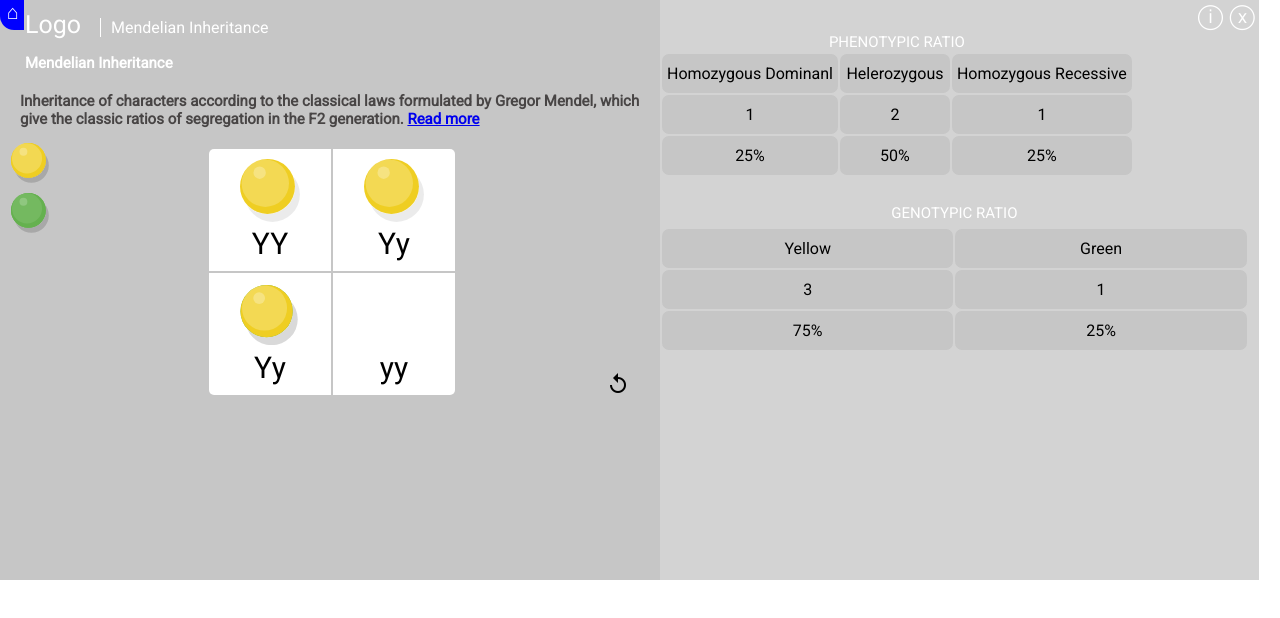
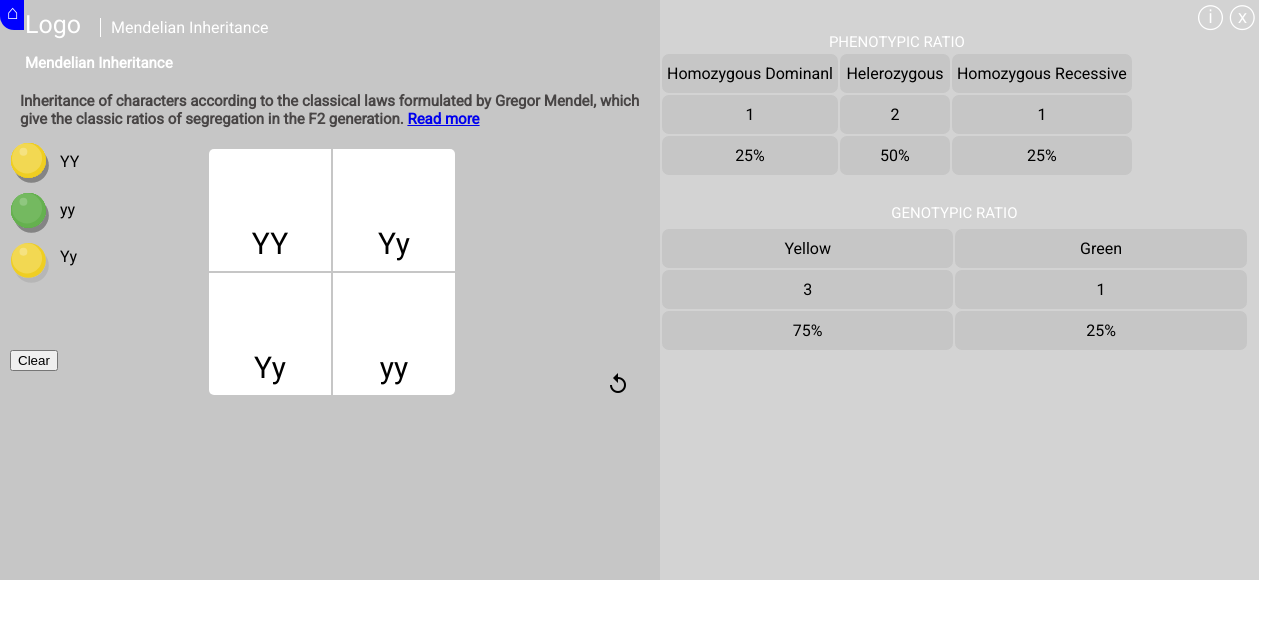
Before and after one commit to willyci/Mendelian-Inheritance, a plain HTML site: page index.html in a window 1280 px wide. Drawn offline with nearby package versions, Linux system fonts and the light colour scheme.

Commit message:
add user selection function

```diff
--- a/css/main.css
+++ b/css/main.css
@@ -75,6 +75,60 @@ body{
 
 #ypea1, #ypea2, #ypea3, #ypea4, #ypea5 {
 	position:absolute;
+}
+
+
+#ypea_click_1  {
+	position:absolute;
+}
+#ypea_click_1 > p {
+	position: absolute;
+    margin-left: 50px;
+    margin-top: -35px;
+}
+#ypeas_click_1_svg{
+	width:40px;
+	height:40px;
+	padding-top:10px;
+}
+
+
+#ypea_click_2{
+	position: absolute;
+	margin-top:100px;
+}
+#ypea_click_2> p {
+	position: absolute;
+    margin-left: 50px;
+    margin-top: -40px;
+}
+#ypeas_click_2_svg{
+	width:40px;
+	height:40px;
+	padding-top:10px;
+}
+
+
+#gpea_click_3 {
+	position: absolute;
+	margin-top:50px;
+}
+#gpea_click_3 > p {
+	position: absolute;
+    margin-left: 50px;
+    margin-top: -37px;
+}
+
+#gpeas_click_3_svg{
+	width:40px;
+	height:40px;
+	padding-top:10px;
+}
+
+
+#clear_bt{
+	top: 350px;
+    position: absolute;
 }
 
 .replay_bt {
--- a/index.html
+++ b/index.html
@@ -40,8 +40,10 @@
             <span id="ypea3" style="" tooltip="" flow="down"><img id="ypea_svg3" src="img/yellow_pea.svg" alt="yellow pea, has YY alleles"  /></span>
             <span id="ypea4" style="" tooltip="" flow="down"><img id="ypea_svg4" src="img/yellow_pea.svg" alt="yellow pea, has YY alleles"  /></span>
             <span id="gpea4" style="" tooltip="" flow="down"><img id="gpea_svg4" src="img/green_pea.svg" alt="green pea, has YY alleles"  /></span>
-            <span id="ypea5" style="" tooltip="has YY alleles" flow="right"><img id="ypea_svg5" src="img/yellow_pea.svg" alt="yellow pea, has YY alleles"   /></span>
-            <span id="gpea5" style="" tooltip="has yy alleles" flow="right"><img id="gpea_svg5" src="img/green_pea.svg" alt="green pea, has YY alleles" /></span>
+            <span id="ypea_click_1" style="" ><img id="ypeas_click_1_svg" src="img/yellow_pea.svg" alt="yellow pea, has YY alleles"  onclick="selectPea(1)" /><p>YY</p></span>
+            <span id="ypea_click_2" style="" ><img id="ypeas_click_2_svg" src="img/yellow_pea.svg" alt="yellow pea, has Yy alleles"  onclick="selectPea(3)"  /><p>Yy</p></span>
+            <span id="gpea_click_3" style="" ><img id="gpeas_click_3_svg" src="img/green_pea.svg" alt="green pea, has YY alleles"  onclick="selectPea(2)" /><p>yy</p></span>
+			<button id="clear_bt" onclick="reset_all()">Clear</button>
          </div>
          <table class="table_pea" style="">
             <tbody>
--- a/js/main.js
+++ b/js/main.js
@@ -86,6 +86,53 @@ function pea_animate_4(){
 }
 
 
+// on user click on pea
+var s1 = 0;
+function selectPea( which ) {
+	log('selected ' + which );
+
+	//
+	if(s1==0){
+		s1= which;
+		log('got first one '+s1);
+		return;
+	}
+
+	else if ( s1 != 0 ) {
+		log('got second one ' + which + " reset s1");
+
+		var str = (s1*10+which).toString().split('').sort();
+		log('you got '+str);
+
+		switch (str.toString()) {
+			case '1,1' : log('YY 1');
+			break;
+			case '1,2' : log('YY 2');
+			break;
+			case '1,3' : log('YY 3');
+			break;
+			case '2,2' : log('YY 4');
+			break;
+			case '2,3' : log('YY 5');
+			break;
+			case '3,3' : log('yy 6 ');
+			break;
+			default : log('nothing');
+			break;
+		}
+
+
+
+		s1=0; //reset
+	}
+
+
+
+	}
+
+
+
+
 // hide all peas, reset all peas
 function reset_all() {
 
@@ -113,7 +160,7 @@ $(function() {
 
 	// onload reset all, run after 2 seconds
 	reset_all();
-	setTimeout(function(){ pea_animate_1(); }, 2000);
+	//setTimeout(function(){ pea_animate_1(); }, 2000);
 	mouse_over_event();
 
 
```
Also changed, not shown: 1 other file.
